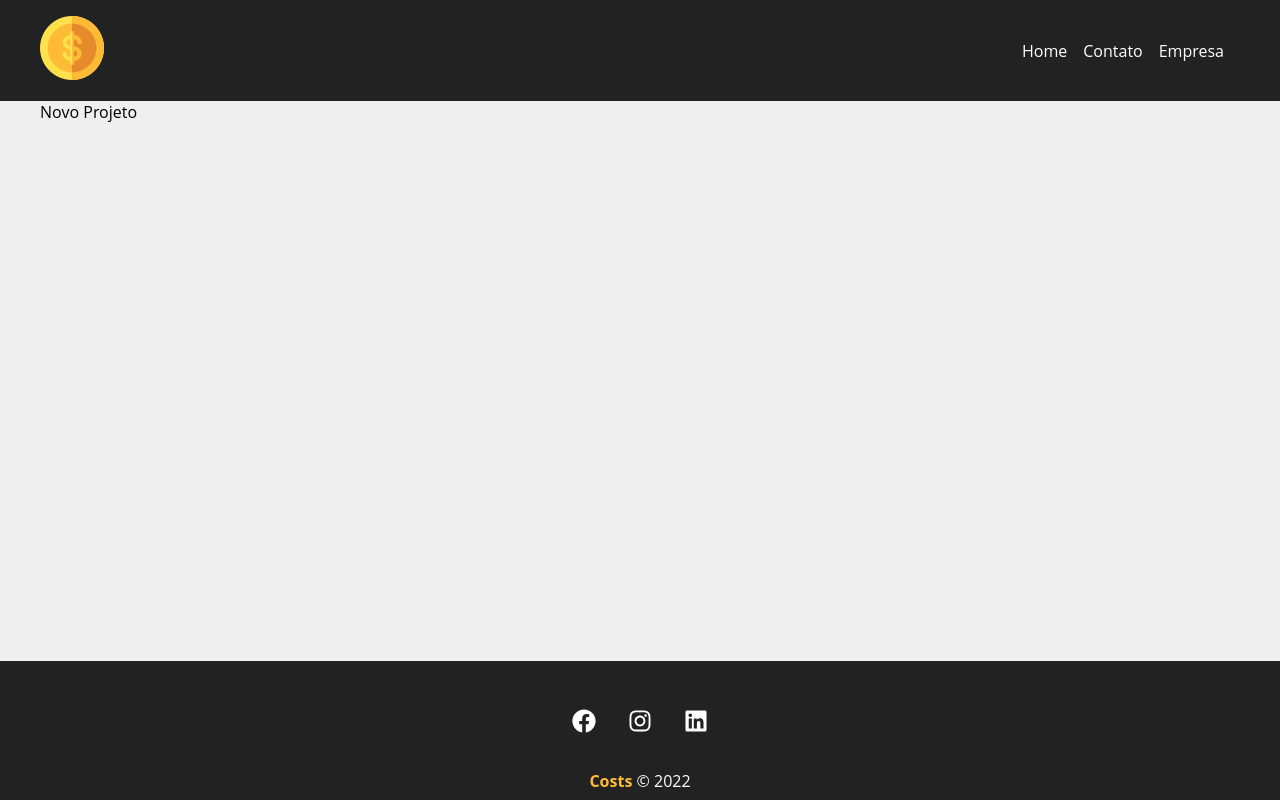
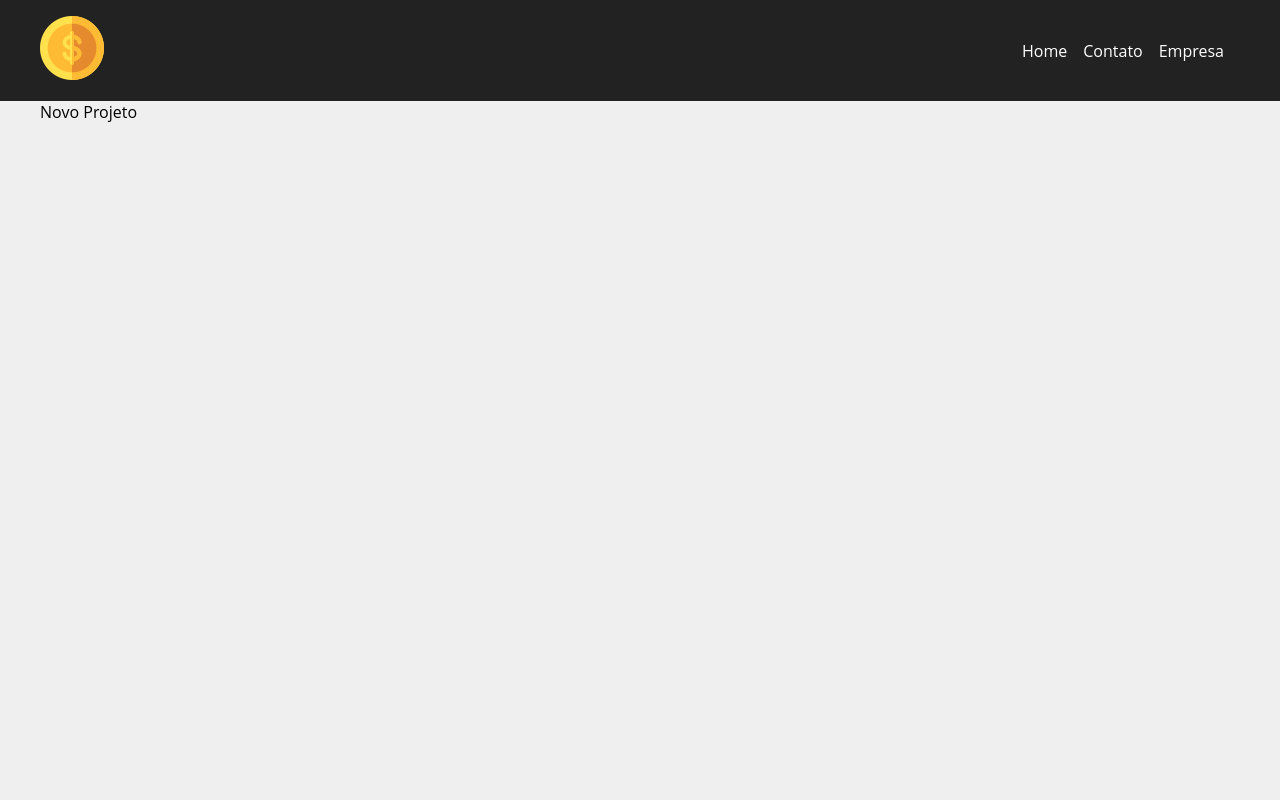
Before and after one commit to pedrojotaa/costs-react, a JavaScript app: page /newproject in a window 1280 px wide. Shown: the top 800 px of the page. Built offline with nearby package versions, Linux system fonts and the light colour scheme; the HTML template or start-up script is replaced by a standard one.

Commit message:
refactor: container height

```diff
--- a/src/components/layout/Container.module.css
+++ b/src/components/layout/Container.module.css
@@ -7,7 +7,7 @@
 }
 
 .min-height {
-  min-height: 70%;
+  min-height: 100%;
 }
 
 .start {
```
